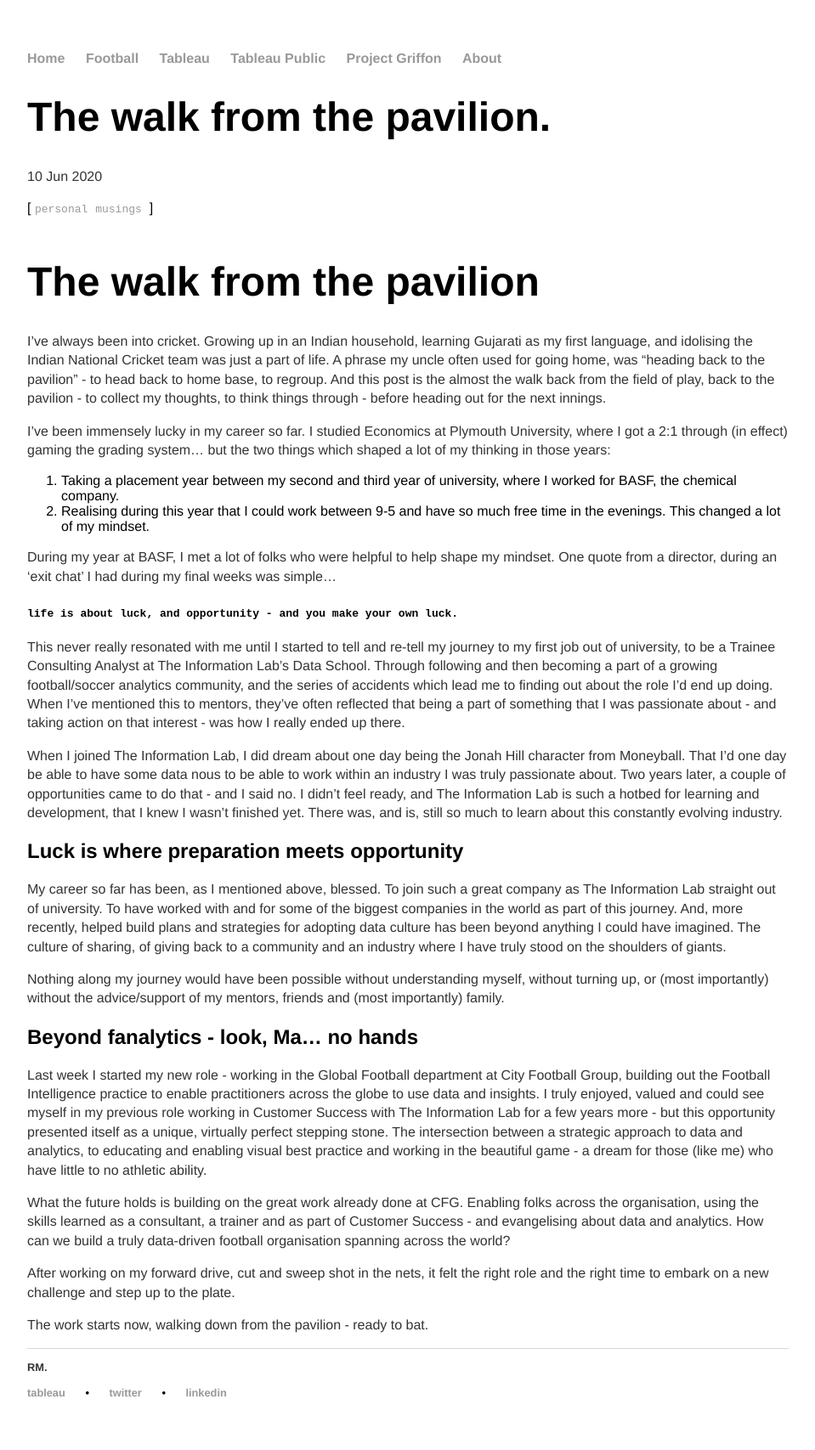
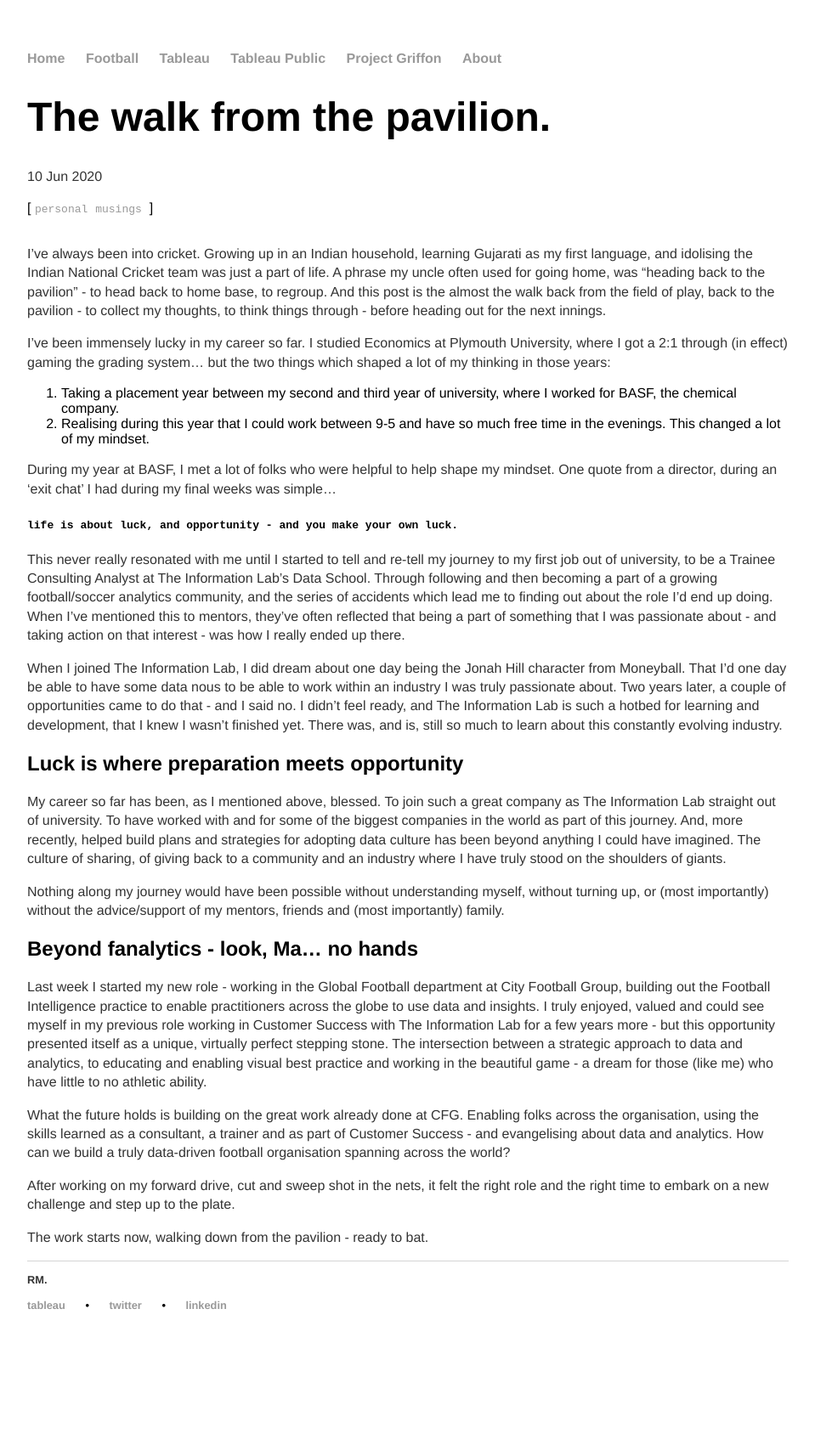
Before and after one commit to scribblr42/scribbles.github.io, a Jekyll site: the page built from _posts/2020-06-10-walk-from-the-pavilion.md, in a window 1280 px wide. Shown: the whole page at 85% size, without its empty margins (160-1119 px from the left). Built offline with Jekyll 4.4.1, drawn with Linux system fonts in a browser that asks for light colours; after the commit the page ends 1604 px from its top, so only the background shows below that.

Commit message:
Update 2020-06-10-walk-from-the-pavilion.md

```diff
--- a/_posts/2020-06-10-walk-from-the-pavilion.md
+++ b/_posts/2020-06-10-walk-from-the-pavilion.md
@@ -5,7 +5,6 @@ date: 2020-06-10
 tags: personal musings
 ---
 
-# The walk from the pavilion #
 I've always been into cricket. Growing up in an Indian household, learning Gujarati as my first language, and idolising the Indian National Cricket team was just a part of life. A phrase my uncle often used for going home, was "heading back to the pavilion" - to head back to home base, to regroup. And this post is the almost the walk back from the field of play, back to the pavilion - to collect my thoughts, to think things through - before heading out for the next innings.
 
 I've been immensely lucky in my career so far. I studied Economics at Plymouth University, where I got a 2:1 through (in effect) gaming the grading system... but the two things which shaped a lot of my thinking in those years:
```
